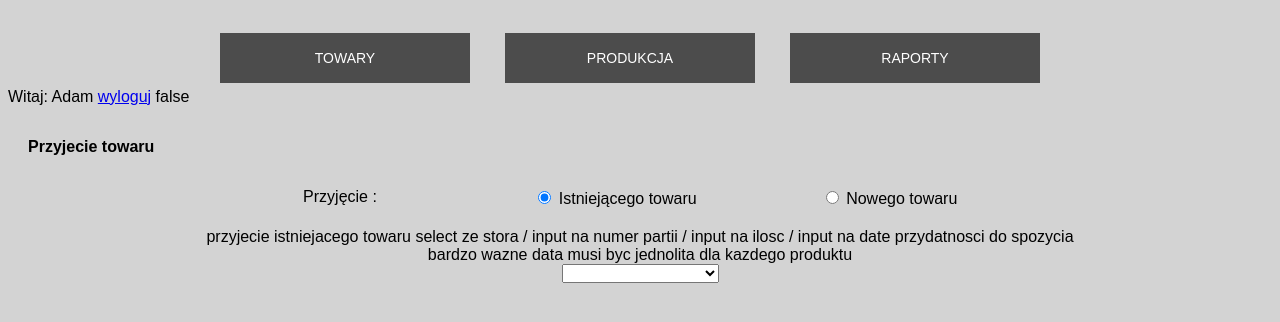
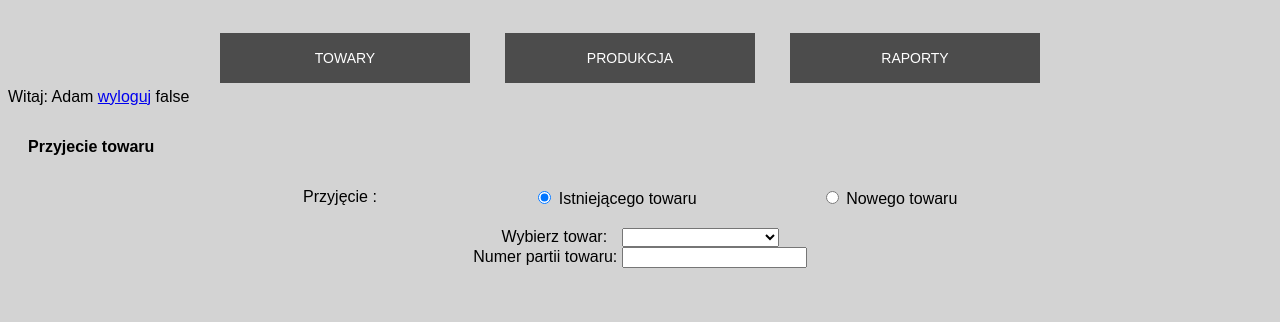
Before and after one commit to adamdominik89/pop, a Vue app: page /#/stock/recive_goods in a window 1280 px wide. Shown: the top 322 px of the page. Built offline with nearby package versions, Linux system fonts and the light colour scheme; what vue-good-table would draw is missing.

Commit message:
input for numer partii

```diff
--- a/src/frontend/components/atoms/select.vue
+++ b/src/frontend/components/atoms/select.vue
@@ -1,5 +1,5 @@
 <template>
-  <div>
+  <div class="a-select-container">
     <select
       v-model="_value"
       class="a-select"
--- a/src/frontend/components/pages/stock/recive_goods.vue
+++ b/src/frontend/components/pages/stock/recive_goods.vue
@@ -18,12 +18,21 @@
         </div>
       </div>
 
-      <div v-if="value_from_v_model === 0">
-        przyjecie istniejacego towaru
-        select ze stora / input na numer partii / input na ilosc / input na date przydatnosci do spozycia bardzo wazne data musi byc jednolita dla kazdego produktu
+      <div v-if="value_from_v_model === 0"
+      class="p-stock-input-container">
+        <div>
+        <label class="a-select-label">Wybierz towar:
         <a-select
         :options="get_actual_goods"
-        v-model="product_name"></a-select>
+        v-model="product_name"></a-select></label>
+        </div>
+        <div>
+          <label class="a-select-label">
+          Numer partii towaru:
+            <input class="a-input-recive-goods">
+        </label>
+        </div>
+
       </div>
       <div v-if="value_from_v_model === 1">
         przyjecie nowego towaru
--- a/src/frontend/style/css/index.css
+++ b/src/frontend/style/css/index.css
@@ -68,6 +68,10 @@
   display: inline-block;
   padding-left: 24px; }
 
+.a-select-container {
+  display: inline-block;
+  margin-left: 10px; }
+
 .a-user-container {
   width: 200px;
   height: 50px;
--- /dev/null
+++ b/src/frontend/style/sass/components/atoms/select/container.sass
@@ -0,0 +1,3 @@
+.a-select-container
+  display: inline-block
+  margin-left: 10px
--- /dev/null
+++ b/src/frontend/style/sass/components/pages/stock-input-container.sass
@@ -0,0 +1,2 @@
+.p-stock-input-container
+  display: inline-block
```
